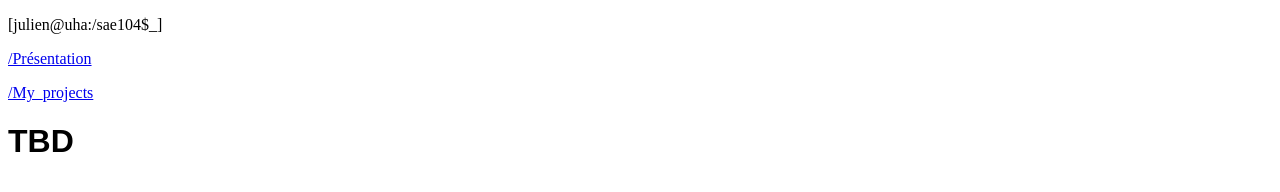
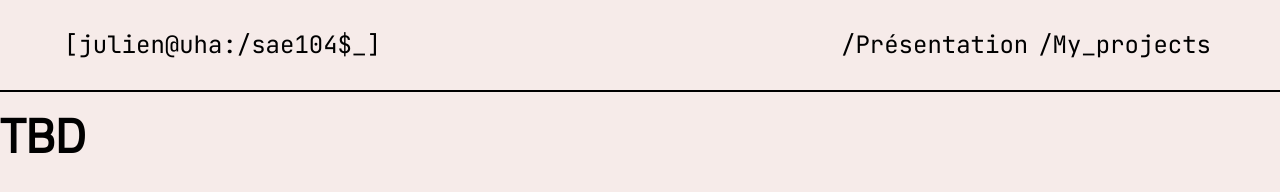
Before and after one commit to madebylydia/SAE104, a plain HTML site: page pages/projects/index.html in a window 1280 px wide. Drawn offline with Linux system fonts and the light colour scheme; files that its build step writes are made by us from their sources; the site is published under a folder, as on GitHub Pages, so addresses that start at the root find nothing.

Commit message:
fix: incorrect path for github pages

```diff
--- a/pages/projects/index.html
+++ b/pages/projects/index.html
@@ -7,9 +7,9 @@
     <title>/home</title>
     <link rel="icon" type="image/x-icon" href="/assets/favicon.ico">
 
-    <link rel="stylesheet" href="/reset.css">
-    <link rel="stylesheet" href="/global.css">
-    <link rel="stylesheet" href="/anims.css">
+    <link rel="stylesheet" href="../reset.css">
+    <link rel="stylesheet" href="../global.css">
+    <link rel="stylesheet" href="../anims.css">
     <link rel="stylesheet" href="style.css">
   </head>
 
```
Also changed, not shown: index.html (+3 -3 lines).
